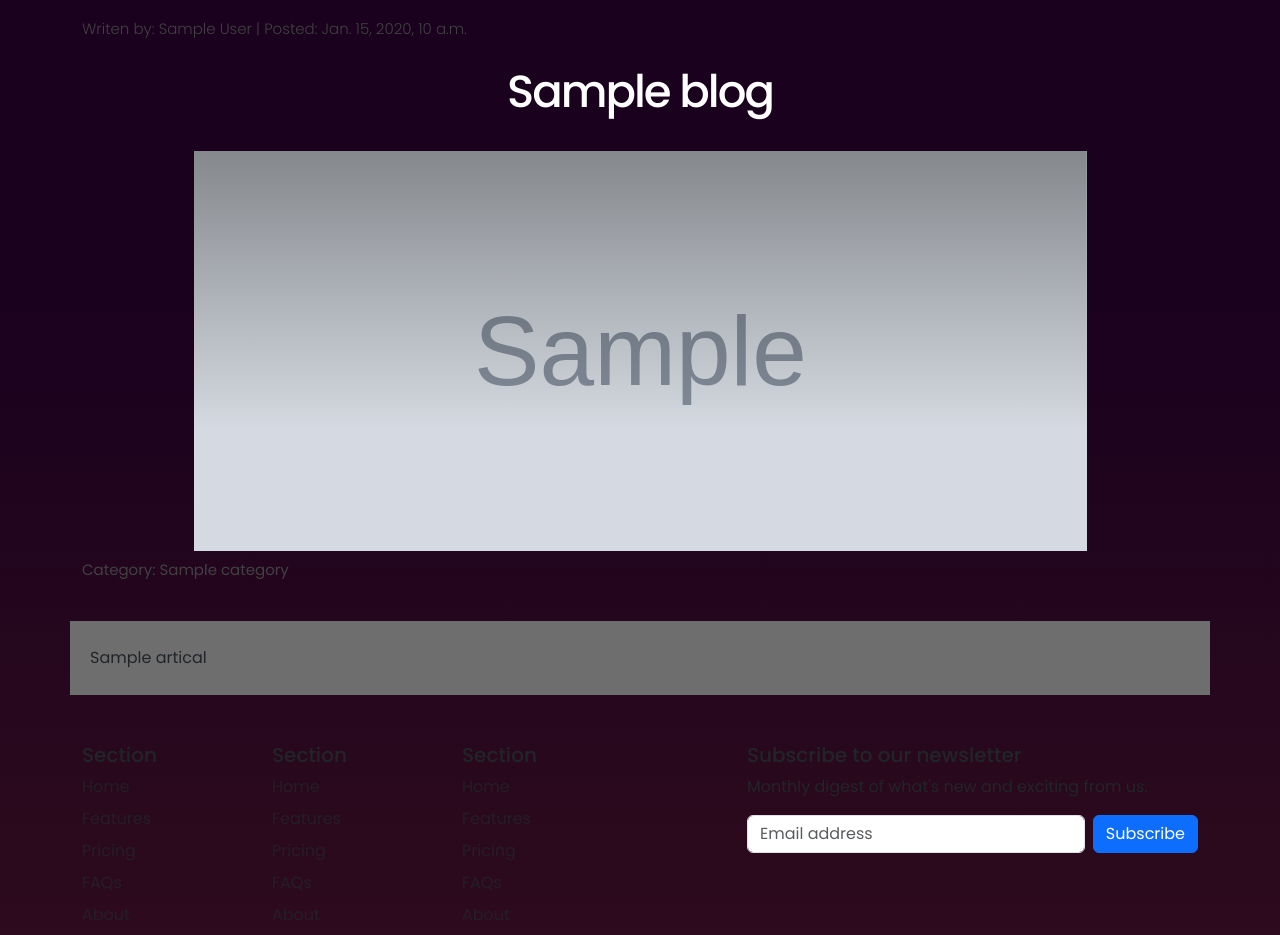
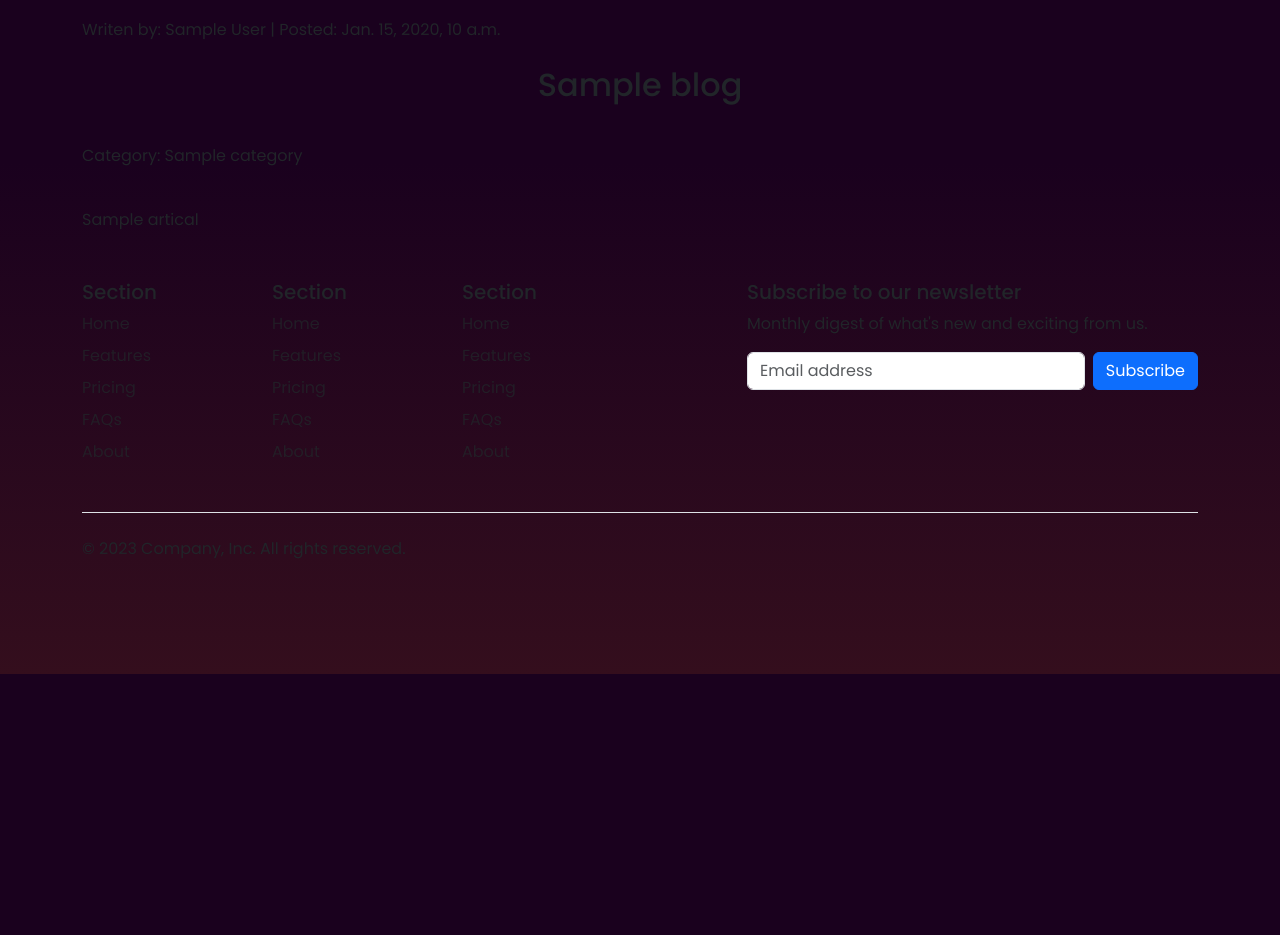
Before and after one commit to JoshHill90/Blog.SilkThreadDev.com, a Django app: template blog_project/blog_app/templates/blog/blog-details.html in a window 1280 px wide. Shown: the part 56-991 px from the top of the page. After the commit the page ends 730 px from the top, so only its background shows below. Run offline with Django 4.2, Linux system fonts and the light colour scheme; the template is opened without the code that fills it: most values are stand-ins (such as "Sample title", 1, 10 or a date in 2020); grey boxes marked "Sample" are stand-in pictures; data that the repository does not hold is empty; some libraries are stand-ins or nearby versions.

```diff
--- a/blog_project/blog_app/models.py
+++ b/blog_project/blog_app/models.py
@@ -58,7 +58,9 @@ class Comments(models.Model):
     user = models.ForeignKey(User, on_delete=models.CASCADE)
     post = models.TextField(max_length=500)
     time_stamp = models.DateField(auto_now=True)
-    blog_numer = models.ForeignKey(Blog, on_delete=models.CASCADE, related_name='comments')
+    blog = models.ForeignKey(Blog, on_delete=models.CASCADE, related_name='comments')
+    active = models.BooleanField(default=False)
+
 
 
     class Meta:
--- a/blog_project/blog_app/urls.py
+++ b/blog_project/blog_app/urls.py
@@ -7,7 +7,7 @@ urlpatterns = [
         path('contact/', ContactView.as_view(), name='contact'),
         path('about/', about_page, name='about'),
         path('blog/', views.all_blogs, name='blogs'),
-        path('blog/<int:id>/', views.blog_details, name='blog-details'),
+        path('blog/<int:pk>/', views.blog_details, name='blog-details'),
         path('blog/<int:pk>/edit', BlogEditView.as_view(), name='blog-edit'),
         path('blog/<int:pk>/delete', BlogDeleteView.as_view(), name='blog-delete'),
         path('blog/create', BlogCreateView.as_view(), name='blog-create'),
--- a/blog_project/static/css/main_style.css
+++ b/blog_project/static/css/main_style.css
@@ -295,7 +295,6 @@ Card details
   background-image: linear-gradient(to right, #03EBED 0%, var(--comp-color)45%,  #1A011E 110%);
   border: 1px #03EBED;
 }
-
 .btn-cust-color:hover,
 .btn-cust-color:after {
   background-position: right center;
@@ -307,35 +306,9 @@ blog details
 
 /-------------------------------*/
 
-.blog-title-text{
-  font-size: 45px;
-  font-weight: var(--font-weights-semi);
-  letter-spacing: -2px;
-  color: var(--text-color)!important;
+
+.blog-header {
+  background-repeat: no-repeat;
+  background-size: cover;
+  height: 30vh;
 }
-
-.blog-meta-text{
-  font-size: 15px;
-  font-weight: var(--font-weights-norm);
-  color: var(--text-color-secondary)!important;
-}
-
-.blog-details-text{
-  font-size: 15px;
-  font-weight: var(--font-weights-light);
-  color: var(--text-color-secondary)!important;
-}
-
-.blog-image {
-  height: 400px;
-  width: 100%;
-  background-size: 80%;
-  background-position: center;
-  background-repeat: no-repeat;
-  position: relative;
-}
-
-.blog-box {
-  background-color: var(--bg-color-secondary);
-  padding: 25px 20px;
-}
```
Also changed, not shown: blog_project/blog_app/migrations/0004_rename_blog_numer_comments_blog_comments_active.py (added).
